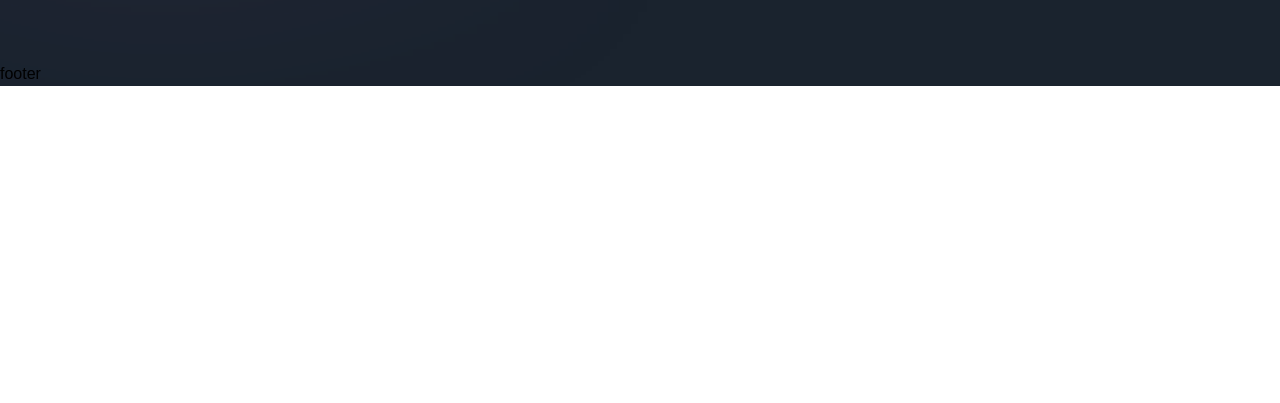
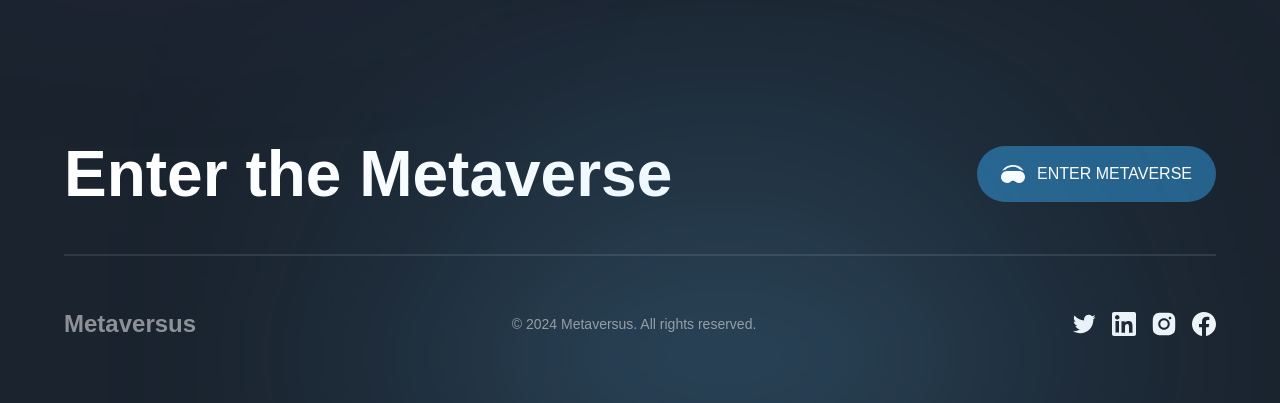
Before and after one commit to rosstungol/metaversus, a Next.js app: page / in a window 1280 px wide. Shown: the part 6995-7398 px from the top of the page. Before the commit the page ends 7081 px from the top, so only its background shows below. Built offline with nearby package versions, Linux system fonts and the light colour scheme; a web font is replaced by a local one.

Commit message:
Updates Footer component content and styling

```diff
--- a/components/Footer.tsx
+++ b/components/Footer.tsx
@@ -1,5 +1,60 @@
 "use client"
 
-const Footer = () => <footer>footer</footer>
+import { motion } from "framer-motion"
+import { footerVariants } from "@/utils/motions"
+import { socials } from "@/constants"
+import styles from "../styles"
+
+const Footer = () => (
+  <motion.footer
+    variants={footerVariants}
+    initial='hidden'
+    whileInView='show'
+    className={`${styles.paddings} py-8 relative`}
+  >
+    <div className='footer-gradient' />
+    <div className={`${styles.innerWidth} mx-auto flex flex-col gap-8`}>
+      <div className='flex items-center justify-between flex-wrap gap-5'>
+        <h4 className='font-bold md:text-[64px] text-[44px] text-white'>
+          Enter the Metaverse
+        </h4>
+        <button
+          type='button'
+          className='flex items-center h-fit py-4 px-6 bg-[#25618b] rounded-[32px] gap-[12px]'
+        >
+          <img
+            src='/headset.svg'
+            alt='headset'
+            className='w-[24px] h-[24px] object-contain'
+          />
+          <span className='font-noraml text-[16px] text-white'>
+            ENTER METAVERSE
+          </span>
+        </button>
+      </div>
+      <div className='flex flex-col'>
+        <div className='mb-[50px] h-[2px] bg-white opacity-10'></div>
+        <div className='flex items-center justify-between flex-wrap gap-4'>
+          <h4 className='font-extrabold text-[24px] text-white opacity-50'>
+            Metaversus
+          </h4>
+          <p className='font-normal text-[14px] text-white opacity-50'>
+            © 2024 Metaversus. All rights reserved.
+          </p>
+          <div className='flex gap-4'>
+            {socials.map((social) => (
+              <img
+                key={social.name}
+                src={social.url}
+                alt={social.name}
+                className='w-[24px] h-[24px] object-contain cursor-pointer'
+              />
+            ))}
+          </div>
+        </div>
+      </div>
+    </div>
+  </motion.footer>
+)
 
 export default Footer
```
